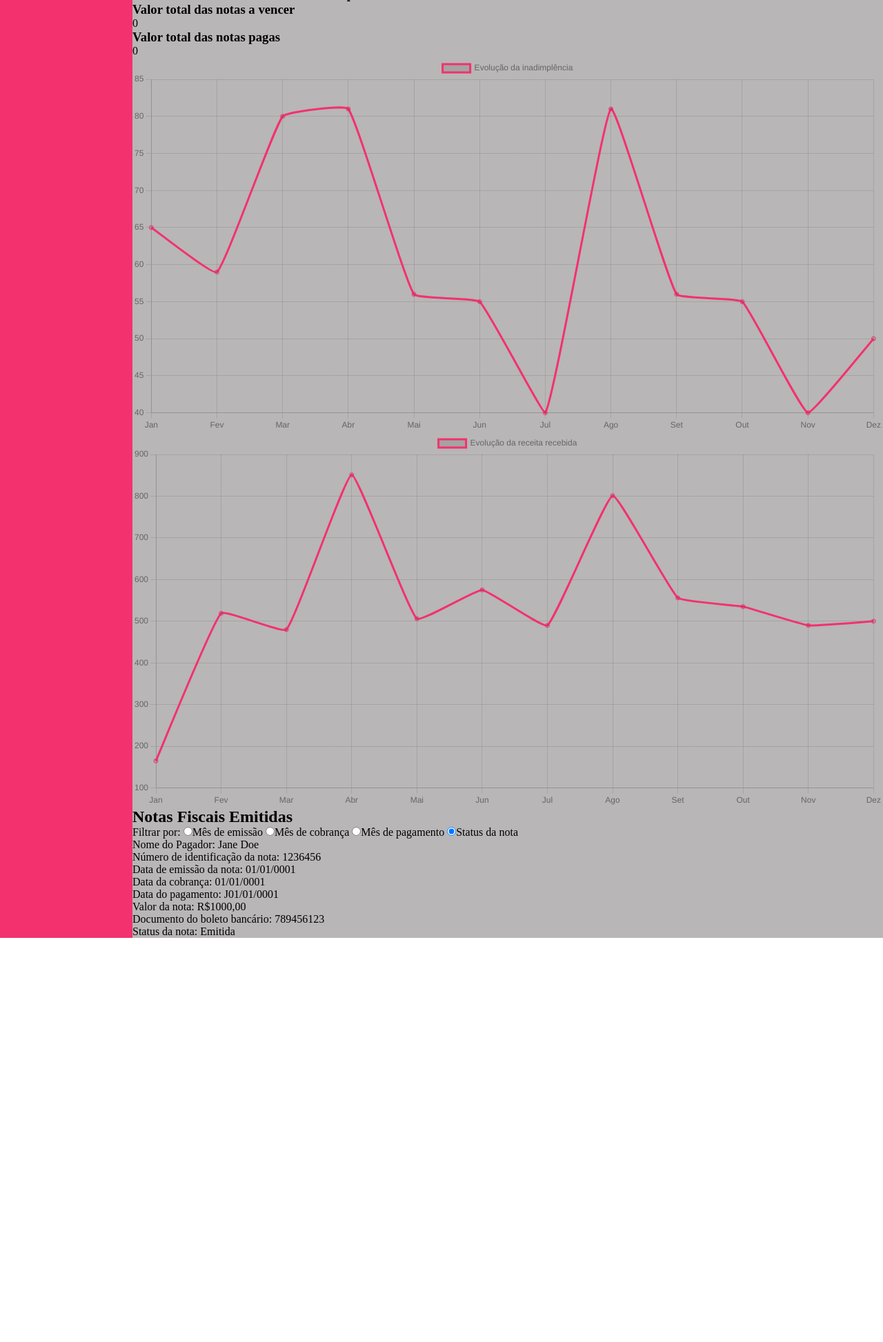
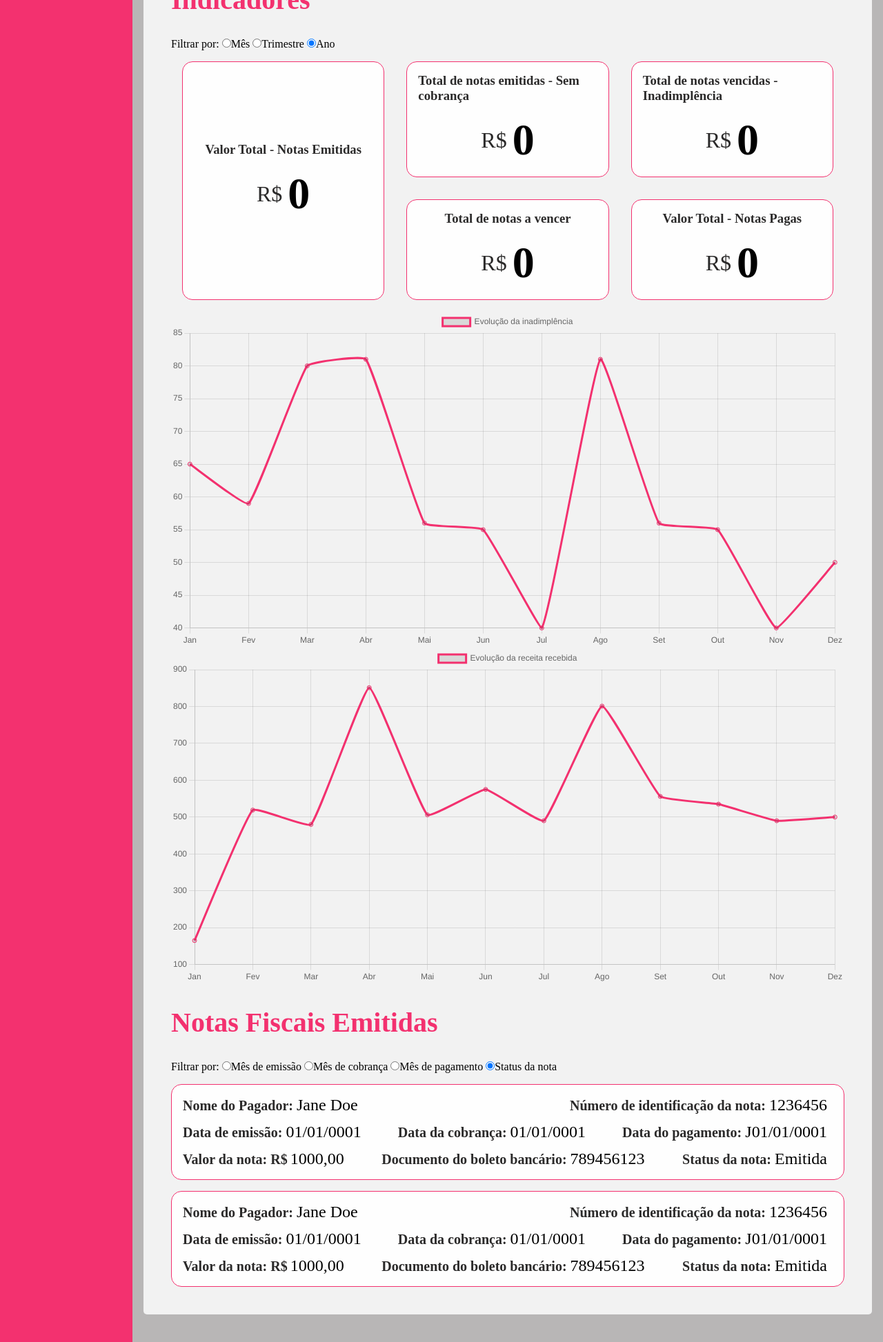
Before and after one commit to marianapcorrea/MarianaPCorrea_techNation_unecont, a website built with Vite: page index.html in a window 1280 px wide. Shown: the part 244-2190 px from the top of the page at 69% size. Before the commit the page ends 1604 px from the top, so only its background shows below. Built offline with nearby package versions, Linux system fonts and the light colour scheme.

Commit message:
style: Add style for main content. Make adjustments in header element

```diff
--- a/index.html
+++ b/index.html
@@ -11,8 +11,8 @@
     <header id='main-sidebar'>
       <p> Accusoft</p>
       <nav>
-        <a href="/dashboard" data-link>Dashboard</a>
-        <a href="/" data-link>Customers</a>
+        <a href="/dashboard" >Dashboard</a>
+        <a href="/" >Customers</a>
       </header>
     </nav>
     <main id="app">
@@ -27,12 +27,20 @@
           </span>
         </span>
       </header>
+
+      <section id="main-container">
+        <form id="tabs-container">
+          <input  class="tab" type="radio" name="dash-section" id="indicators" value="indicators" checked>
+          <label for="indicators">Indicadores</label>
+
+
+          <input  class="tab" type="radio" name="dash-section" id="invoice" value="invoice">
+          <label for="invoice">Notas Emitidas</label>
+
+        </form>
+
         <section id="data-container">
-        <form id="tab-container">
-          <input type="radio" name="dash-section" id="indicators" value="indicators" checked><label for="indicators">Indicadores</label>
-          <input type="radio" name="dash-section" id="invoice" value="invoice"><label for="invoice">Notas Emitidas</label>
-        </form>
-        <section id="indicators-section">
+          <section class="tab-content" id="indicators-section">
             <h2>Indicadores</h2>
             <section id="values">
               <form>
@@ -41,46 +49,45 @@
                 <input type="radio" name="indicator" id="trimester" value="trimester"><label for="trimester">Trimestre</label>
                 <input type="radio" name="indicator" id="year" value="year" checked><label for="year">Ano</label>
               </form>
-            <section id="'indicators-data">
-              <div id="full-value">
-                <h3>Total - notas emitidas</h3>
-                <div id="value">0</div>
+              <section id="indicators-data">
+                <div class="indicator-value" id="full-value">
+                  <h3>Valor Total - Notas Emitidas</h3>
+                  <div  class="value">R$<span>0</span></div>
                 </div>
                 <section>
-                <section>
-                  <div id="value-no-charge">
-                    <h3>Valor total das notas emitidas, mas sem ter a cobrança feita</h3>
-                    <div class="value">0</div>
+                    <div class="indicator-value" id="value-no-charge">
+                      <h3>Total de notas emitidas - Sem cobrança</h3>
+                      <div  class="value">R$<span>0</span></div>
                     </div>
-                  <div id="value-overdue">
-                    <h3>Valor total das notas vencidas - Inadimplência</h3>
-                    <div class="value">
+                    <div class="indicator-value" id="value-overdue">
+                      <h3>Total de notas vencidas - Inadimplência</h3>
+                      <div  class="value">R$<span>0</span></div>
                       </div>
                     </div>
-                </section>
-                <section>
-                  <div id="value-future-due">
-                    <h3>Valor total das notas a vencer</h3>
-                    <div class="value">0</div>
+                    <div class="indicator-value" id="value-future-due">
+                      <h3>Total de notas a vencer</h3>
+                      <div  class="value">R$<span>0</span></div>
                     </div>
-                  <div id="full-payed">
-                    <h3>Valor total das notas pagas</h3>
-                    <div class="value">0</div>
+                    <div class="indicator-value" id="full-payed">
+                      <h3>Valor Total - Notas Pagas</h3>
+                      <div  class="value">R$<span>0</span></div>
                     </div>
                   </section>
                 </section>
               </section>
-          </section>
+
+
 
             <section id="chart">
               <canvas id="chart_nonPayment"></canvas>
               <canvas id="chart_incomeEvolution"></canvas>
             </section>
-
           </section>
 
-        <section id="invoice">
+
+          <section  class="tab-content" id="invoice">
             <h2>Notas Fiscais Emitidas</h2>
+
             <form>
               <label>Filtrar por:</label>
               <input type="radio" name="invoice" id="emission-month" value="emission-month" checked><label for="emission-month">Mês de emissão</label>
@@ -88,26 +95,92 @@
               <input type="radio" name="invoice" id="payment-month" value="payment-month" checked><label for="payment-month">Mês de pagamento</label>
               <input type="radio" name="invoice" id="status" value="status" checked><label for="status">Status da nota</label>
             </form>
-          <section>
-            <div>
-            <div><span class="title">Nome do Pagador: </span><span class="data">Jane Doe</span></div>
-            <div><span class="title">Número de identificação da nota: </span><span class="data">1236456</span></div>
+<!-- nota 1 -->
+            <section class="invoice-item-data">
+              <div >
+                <span>
+                  <span class="title">Nome do Pagador: </span>
+                  <span class="data">Jane Doe</span>
+                </span>
+                <span>
+                  <span class="title">Número de identificação da nota: </span>
+                  <span class="data">1236456</span>
+                </span>
               </div>
               <div>
-            <div><span class="title">Data de emissão da nota: </span><span class="data">01/01/0001</span></div>
-            <div><span class="title">Data da cobrança: </span><span class="data">01/01/0001</span></div>
-            <div><span class="title">Data do pagamento: </span><span class="data">J01/01/0001</span></div>
+                <span>
+                  <span class="title">Data de emissão: </span>
+                  <span class="data">01/01/0001</span>
+                </span>
+                <span>
+                  <span class="title">Data da cobrança: </span>
+                  <span class="data">01/01/0001</span>
+                </span>
+                <span>
+                  <span class="title">Data do pagamento: </span>
+                  <span class="data">J01/01/0001</span>
+                </span>
               </div>
               <div>
-            <div><span class="title">Valor da nota: R$</span><span class="data">1000,00</span></div>
-            <div><span class="title">Documento do boleto bancário: </span><span class="data">789456123</span></div>
-            <div><span class="title">Status da nota: </span><span class="data">Emitida</span></div>
+              <span>
+                <span class="title">Valor da nota: R$</span>
+                <span class="data">1000,00</span>
+              </span>
+              <span>
+                <span class="title">Documento do boleto bancário: </span>
+                <span class="data">789456123</span>
+              </span>
+              <span>
+                <span class="title">Status da nota: </span><span class="data">Emitida</span>
+              </span>
+              </div>
+            </section>
+<!-- nota 2 -->
+            <section class="invoice-item-data">
+              <div >
+                <span>
+                  <span class="title">Nome do Pagador: </span>
+                  <span class="data">Jane Doe</span>
+                </span>
+                <span>
+                  <span class="title">Número de identificação da nota: </span>
+                  <span class="data">1236456</span>
+                </span>
+              </div>
+              <div>
+                <span>
+                  <span class="title">Data de emissão: </span>
+                  <span class="data">01/01/0001</span>
+                </span>
+                <span>
+                  <span class="title">Data da cobrança: </span>
+                  <span class="data">01/01/0001</span>
+                </span>
+                <span>
+                  <span class="title">Data do pagamento: </span>
+                  <span class="data">J01/01/0001</span>
+                </span>
+              </div>
+              <div>
+              <span>
+                <span class="title">Valor da nota: R$</span>
+                <span class="data">1000,00</span>
+              </span>
+              <span>
+                <span class="title">Documento do boleto bancário: </span>
+                <span class="data">789456123</span>
+              </span>
+              <span>
+                <span class="title">Status da nota: </span><span class="data">Emitida</span>
+              </span>
               </div>
             </section>
           </section>
+
+        </section>
       </section>
     </main>
-    <script type="module" src="/main.js"></script>
+    <script type="module" src="/src/main.js"></script>
     <script type="module" src="/src/data/charts.js"></script>
   </body>
 </html>
--- a/src/style.css
+++ b/src/style.css
@@ -20,6 +20,8 @@ body {
   display: flex;
   flex-direction: row;
   width: 100vw;
+  height: 100%;
+  min-height: 100vh
 }
 
 /* Header - Sidebar */
@@ -61,6 +63,8 @@ body {
 /* Main Content */
 main {
   width: 85%;
+  background-color: var(--medium-gray-color);
+
 }
 /* MainContent - Header */
 #header-container {
@@ -78,6 +82,10 @@ main {
   border: 1px solid var(--medium-gray-color);
   padding: 1rem;
   text-align: center;
+}
+
+#search-bar:focus {
+  outline: 1px solid var(--main-color);
 }
 
 #user {
@@ -106,8 +114,127 @@ main {
   color: var(--medium-gray-color);
 }
 
+#main-container {
+  box-shadow: 0px -2px 3px 0px var(--medium-gray-color);
+  padding: 1rem;
+}
 
+#tabs-container {
+  margin-top: 1.5rem;
+  display: flex;
+}
+
+input.tab {
+  display: none;
+}
+
+input.tab + label   {
+  padding: 1rem 1rem 2rem ;
+  border-radius: 20px;
+  background-color: var(--ligh-gray-color);
+  box-shadow: 1px -2px 3px -10px var(--medium-gray-color);
+  opacity: 0.7;
+  text-transform: uppercase;
+  font-size: 1rem;
+  font-style: italic;
+}
+
+input.tab:checked + label{
+  opacity: 1;
+}
+
+/* Data-Container */
 #data-container {
-  background-color: var(--medium-gray-color);
-  box-shadow: 0px -2px 3px 0px var(--medium-gray-color);
+  background-color: var(--ligh-gray-color);
+  padding: 1.5rem 2.5rem;
+  z-index: 10;
+  position: relative;
+  top: -1.5rem;
+  border-radius: 5px;
 }
+
+.tab-content h2 {
+  font-size: 2.5rem;
+  font-weight: 700;
+  margin: 2rem 0;
+  color:var(--main-color)
+}
+
+/* Data-Container - Indicators Section */
+/* #indicators-section {
+  display: none;
+} */
+
+#indicators-data {
+  display: grid;
+  grid-template-columns:  1fr 2fr;
+}
+
+.indicator-value {
+  display: flex;
+  flex-direction: column;
+  align-items: center;
+  justify-content: center;
+  margin: 1rem;
+  padding: 1rem;
+  border: 1px solid var(--main-color);
+  border-radius: 15px;
+  background-color: var(--white-color);
+  font-size: 1rem;
+  color: #2b2a2a;
+}
+
+.indicator-value .value {
+  display: flex;
+  flex-direction: row;
+  align-items: center;
+  margin-top: 1rem;
+  font-size: 2rem;
+}
+
+.indicator-value .value span {
+  font-size: 4rem;
+  font-weight: 700;
+  color: black;
+  padding-left: 0.5rem;
+}
+
+#indicators-data section {
+  display:grid;
+  grid-template-columns: repeat(2, 1fr);
+}
+
+#chart {
+  display: flex;
+  flex-direction: column;
+}
+
+/* Data-Container - invoice Data */
+.invoice-item-data {
+  display: flex;
+  flex-direction: column;
+  justify-content: center;
+  border: 1px solid var(--main-color);
+  border-radius: 15px;
+  background-color: var(--white-color);
+  padding: 1rem;
+  gap: 0.75rem;
+  margin: 1rem 0;
+}
+.invoice-item-data div {
+  display: flex;
+  align-items: center;
+  justify-content: space-between;
+}
+
+.invoice-item-data .title{
+  font-size: 1.25rem;
+  font-weight: 700;
+  color: var(--dark-gray-color);
+}
+
+.invoice-item-data .data {
+  font-size: 1.5rem;
+  color: black;
+  padding-right: 0.5rem;
+}
```
Lines whose indentation alone changed are shown as unchanged.
